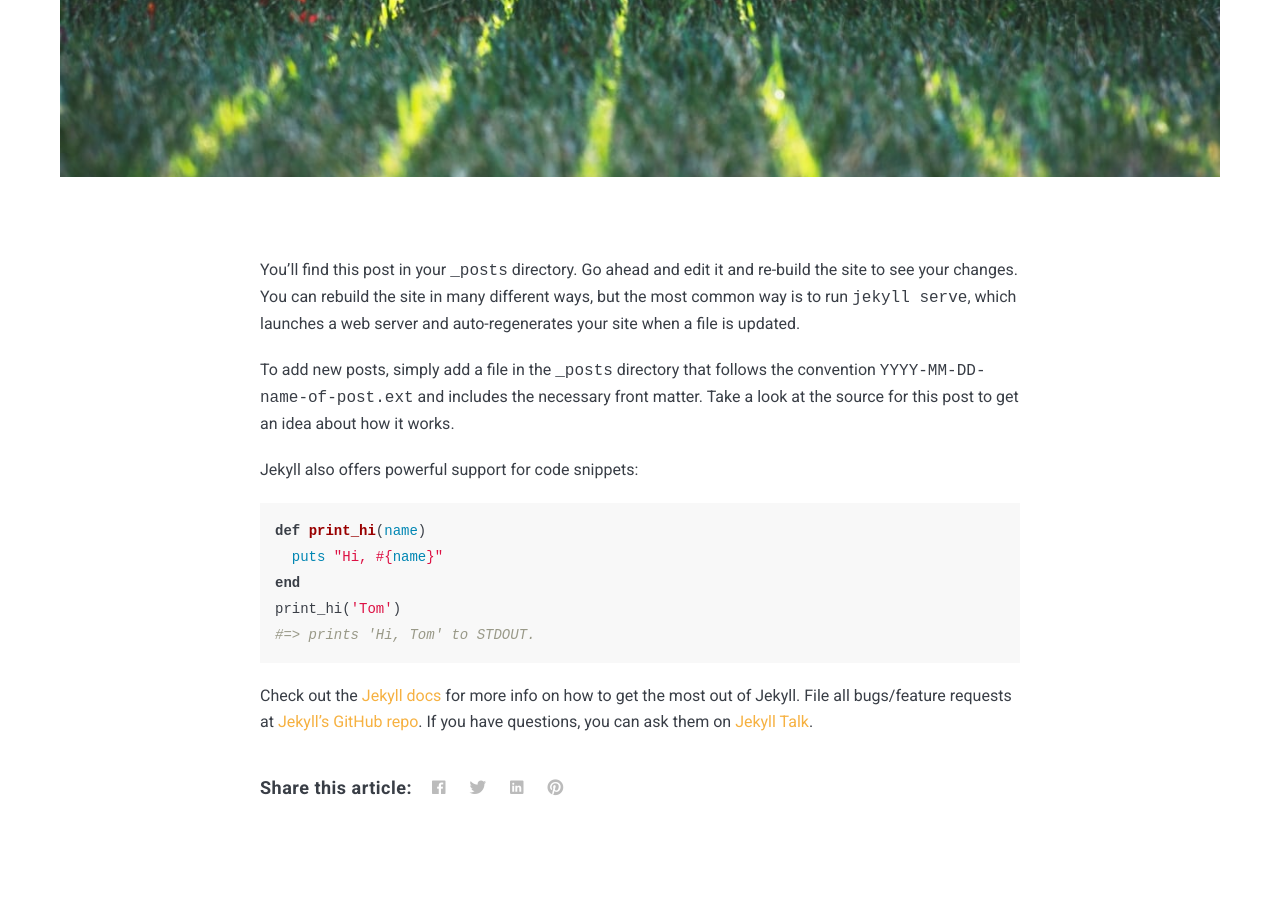
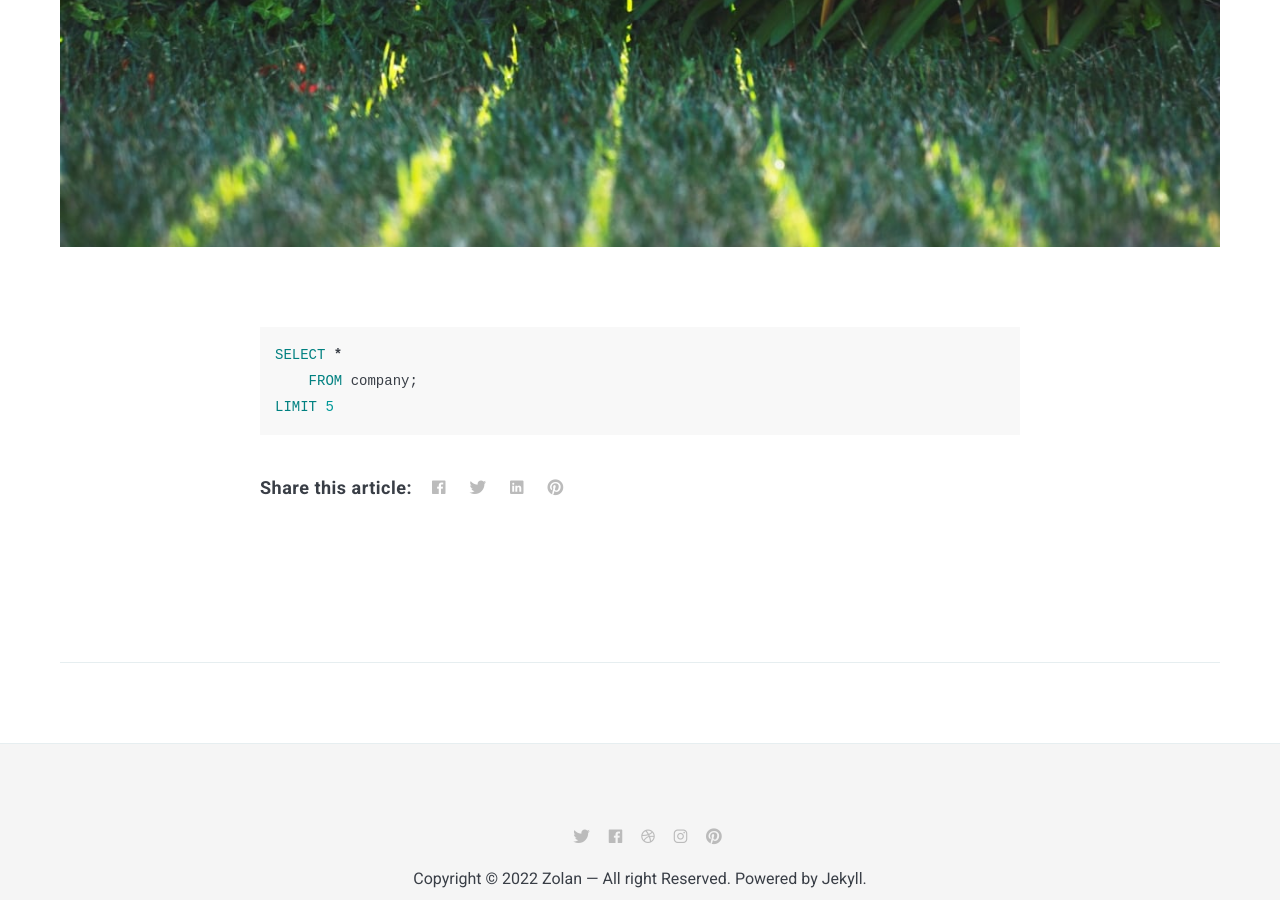
Before and after one commit to poi0905/poi0905.github.io, a Jekyll site: the page built from _posts/2018-05-29-welcome-to-jekyll.markdown, in a window 1280 px wide and 900 px high, scrolled down 796 px. Built offline with Jekyll 4.4.1, drawn with Linux system fonts in a browser that asks for light colours; nearby versions of some CDN libraries; comment, search, counter and statistics services are not loaded; some of the changed text lies outside the part shown.

Commit message:
20221031

```diff
--- a/_posts/2018-05-29-welcome-to-jekyll.markdown
+++ b/_posts/2018-05-29-welcome-to-jekyll.markdown
@@ -1,26 +1,13 @@
 ---
 layout: post
-title:  "Welcome to Jekyll!"
+title:  SQL for Business Analysts
 date:   2018-05-29 18:05:55 +0300
 image:  10.jpg
-tags:   Jekyll
+tags:   SQL
 ---
-You’ll find this post in your `_posts` directory. Go ahead and edit it and re-build the site to see your changes. You can rebuild the site in many different ways, but the most common way is to run `jekyll serve`, which launches a web server and auto-regenerates your site when a file is updated.
-
-To add new posts, simply add a file in the `_posts` directory that follows the convention `YYYY-MM-DD-name-of-post.ext` and includes the necessary front matter. Take a look at the source for this post to get an idea about how it works.
-
-Jekyll also offers powerful support for code snippets:
 
 {% highlight ruby %}
-def print_hi(name)
-  puts "Hi, #{name}"
-end
-print_hi('Tom')
-#=> prints 'Hi, Tom' to STDOUT.
+SELECT *
+    FROM company;
+LIMIT 5
 {% endhighlight %}
-
-Check out the [Jekyll docs][jekyll-docs] for more info on how to get the most out of Jekyll. File all bugs/feature requests at [Jekyll’s GitHub repo][jekyll-gh]. If you have questions, you can ask them on [Jekyll Talk][jekyll-talk].
-
-[jekyll-docs]: https://jekyllrb.com/docs/home
-[jekyll-gh]:   https://github.com/jekyll/jekyll
-[jekyll-talk]: https://talk.jekyllrb.com/
```
